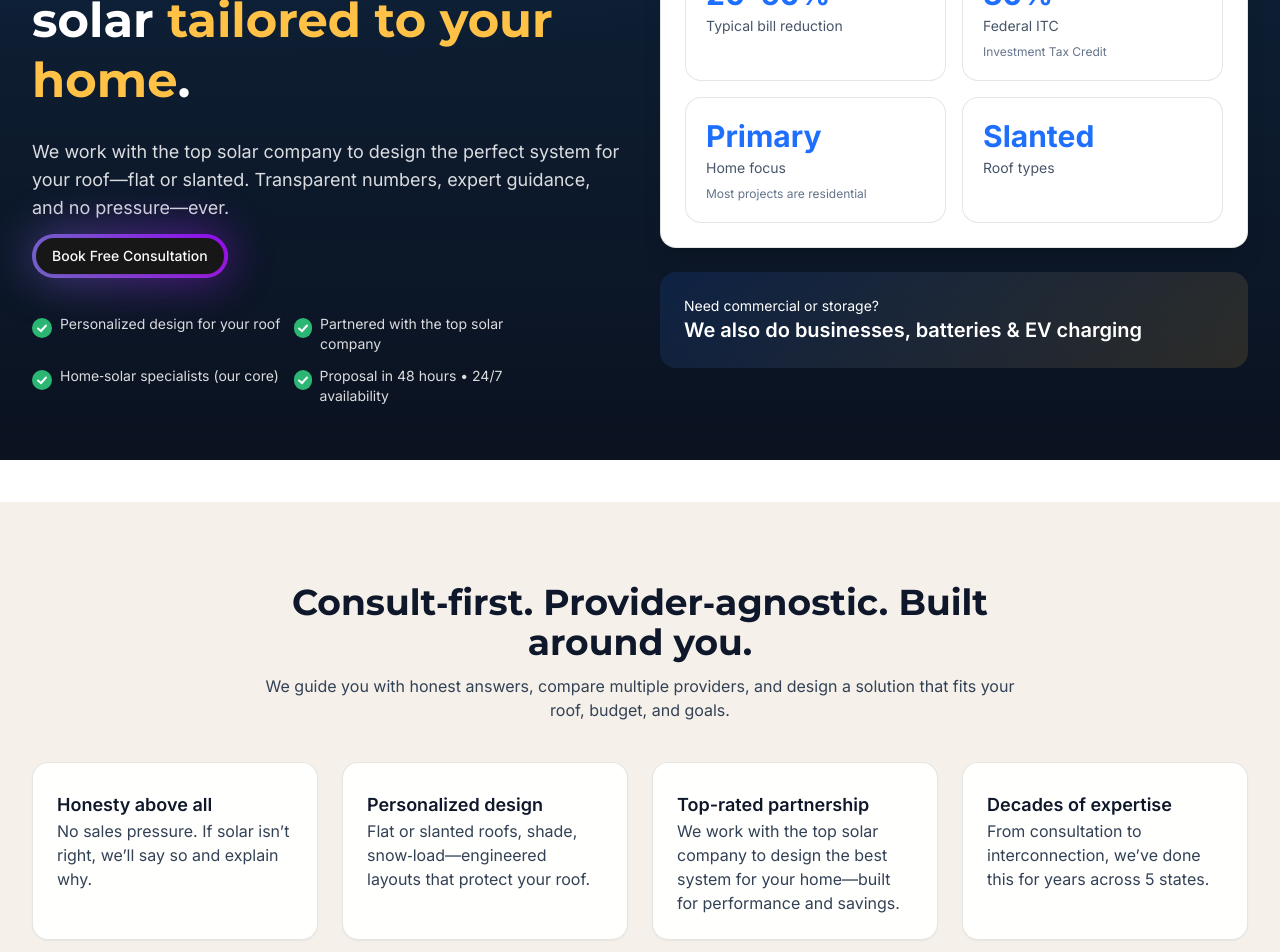
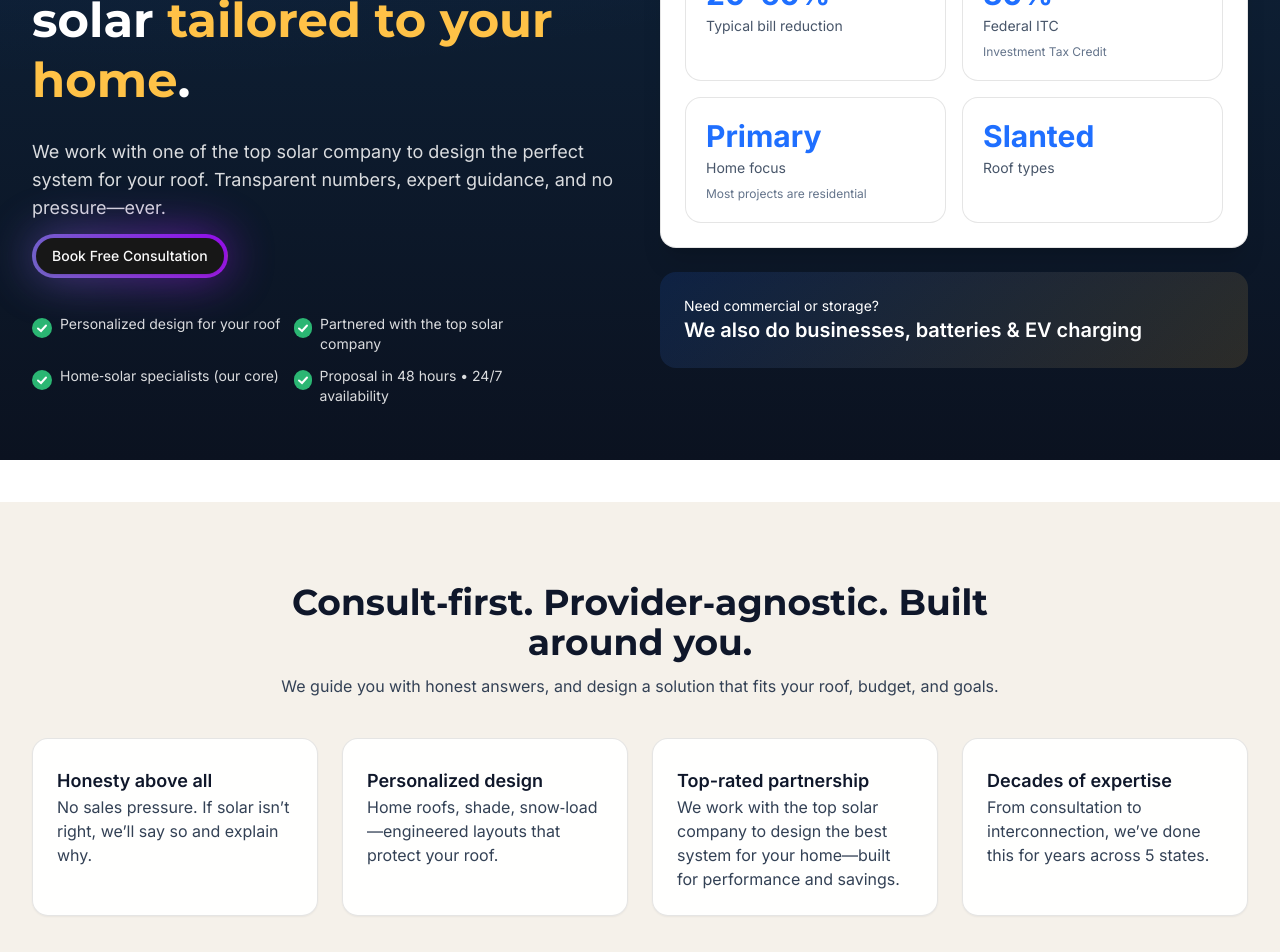
Before and after one commit to ranjiiiittt/surya-solar-solutions, a Next.js app: page / in a window 1280 px wide. Shown: the part 340-1292 px from the top of the page. Built offline with nearby package versions, Linux system fonts and the light colour scheme.

Commit message:
content changes

```diff
--- a/app/booking/page.tsx
+++ b/app/booking/page.tsx
@@ -36,17 +36,17 @@ export default function Book() {
             </h1>
 
             <p className="text-lg text-slate-700 max-w-2xl">
-              We compare multiple solar providers and design a personalized
-              system for your roof—flat or slanted. Honest answers, clear
-              savings math, and you choose if it makes sense.
+              We work with the top solar company and design a personalized
+              system for your roof. Honest answers, clear savings math, and you
+              choose if it makes sense.
             </p>
 
             {/* Bullets */}
             <ul className="space-y-3">
               {[
                 "Personalized savings report in 48 hours",
-                "Engineered design for flat or slanted roofs",
-                "Provider comparison so you don’t overpay or oversize",
+                "Engineered design for roofs",
+                "Right-sized system from the top solar company so you never overpay.",
                 "Long warranties (panels 25–30 yrs; brand-dependent)",
               ].map((item) => (
                 <li
--- a/components/home/mainPage.tsx
+++ b/components/home/mainPage.tsx
@@ -1226,9 +1226,9 @@ export default function Landing() {
               </h1>
 
               <p className="mt-4 text-lg text-white/85">
-                We work with the top solar company to design the perfect system
-                for your roof—flat or slanted. Transparent numbers, expert
-                guidance, and no pressure—ever.
+                We work with one of the top solar company to design the perfect
+                system for your roof. Transparent numbers, expert guidance, and
+                no pressure—ever.
               </p>
 
               <BackgroundGradient>
@@ -1309,7 +1309,7 @@ export default function Landing() {
         <div className="mx-auto max-w-7xl px-4 sm:px-6 lg:px-8">
           <SectionHeader
             title="Consult‑first. Provider‑agnostic. Built around you."
-            subtitle="We guide you with honest answers, compare multiple providers, and design a solution that fits your roof, budget, and goals."
+            subtitle="We guide you with honest answers, and design a solution that fits your roof, budget, and goals."
             align="center"
           />
           <div className="mt-10 grid gap-6 sm:grid-cols-2 lg:grid-cols-4">
@@ -1320,7 +1320,7 @@ export default function Landing() {
               },
               {
                 t: "Personalized design",
-                d: "Flat or slanted roofs, shade, snow‑load—engineered layouts that protect your roof.",
+                d: "Home roofs, shade, snow‑load—engineered layouts that protect your roof.",
               },
               {
                 t: "Top-rated partnership",
@@ -1540,11 +1540,11 @@ export default function Landing() {
               },
               {
                 t: "2) Roof & usage analysis",
-                d: "We assess your roof (flat/slanted), shade, and consumption to size your system.",
+                d: "We assess your roof, shade, and consumption to size your system.",
               },
               {
                 t: "3) Best‑fit proposal",
-                d: "We compare providers and financing to present clear, no‑pressure options.",
+                d: "We work with top solar provider and financing to present clear, no‑pressure options.",
               },
               {
                 t: "4) Install & support",
@@ -1636,11 +1636,11 @@ export default function Landing() {
             {[
               {
                 n: "Homeowner in Queens, NY",
-                q: "They told us honestly what made sense for our flat roof and what didn’t. Zero pressure—just facts.",
+                q: "They told us honestly what made sense for our roof and what didn’t. Zero pressure—just facts.",
               },
               {
                 n: "Homeowner in Edison, NJ",
-                q: "Compared options across providers and explained the numbers clearly. Install was neat and quick.",
+                q: "Compared bill with solar and without solar and explained the numbers clearly. Install was neat and quick.",
               },
               {
                 n: "Homeowner in Plano, TX",
```
